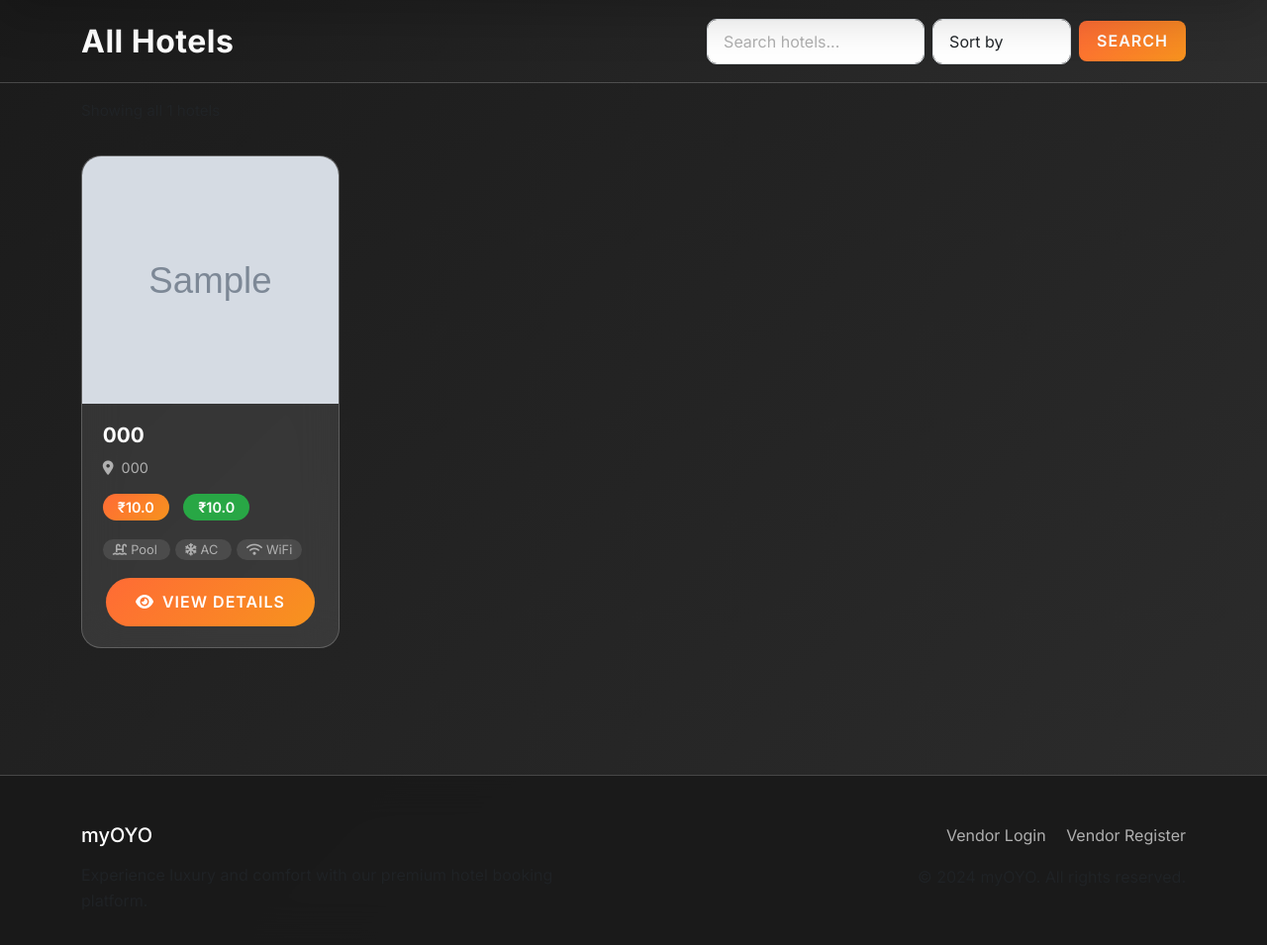
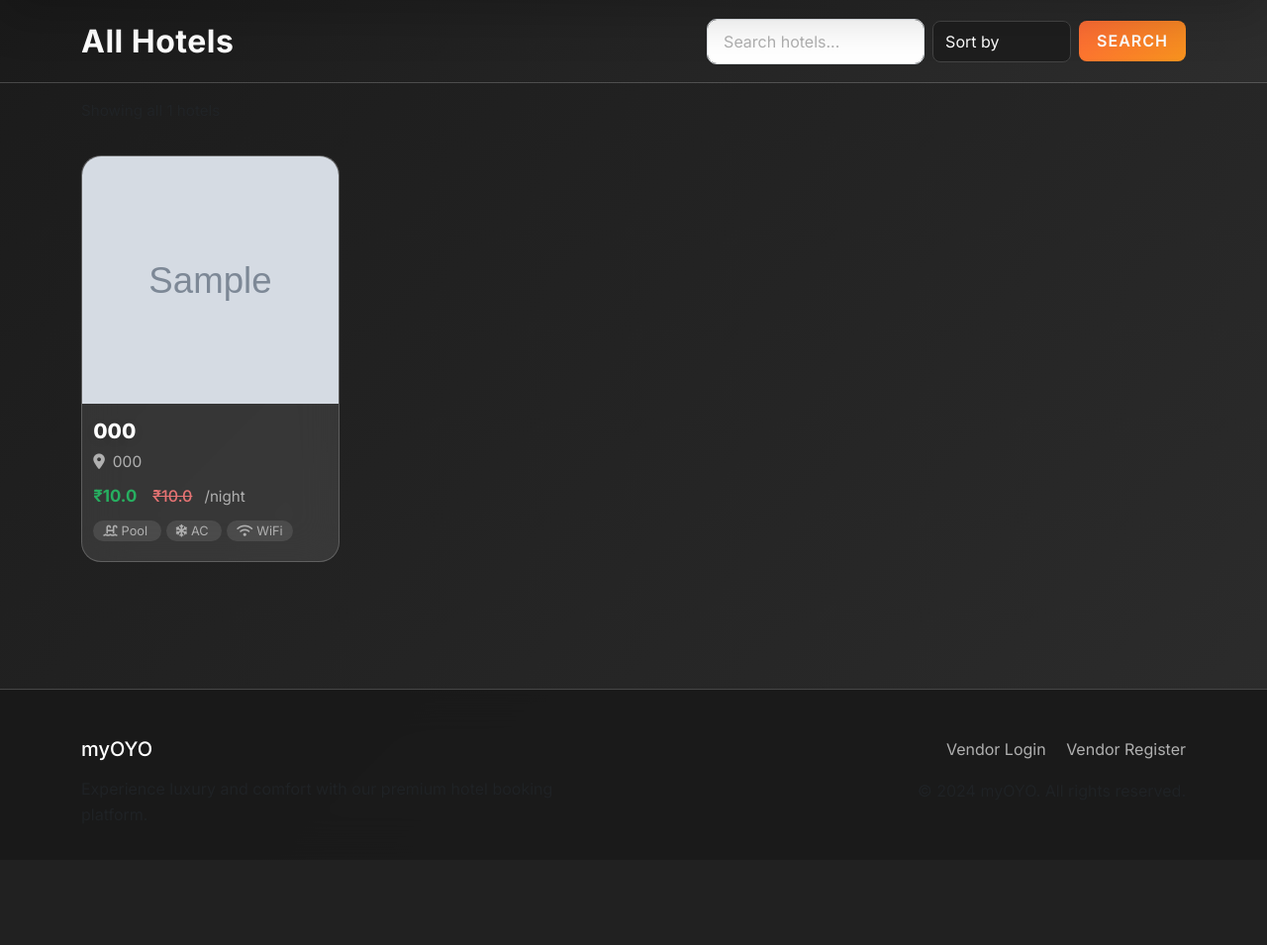
Before and after one commit to BNB2006/Hotel, a Django app: page /hotels/ in a window 1280 px wide. Shown: the part 89-1044 px from the top of the page at 99% size. After the commit the page ends 858 px from the top, so only its background shows below. Run offline with Django 5.2, Linux system fonts and the light colour scheme; tables that the repository leaves empty hold one stand-in row (values such as "Sample post"); grey boxes marked "Sample" are stand-in pictures.

Commit message:
hotel cards

```diff
--- a/my_OYO/home/templates/hotels.html
+++ b/my_OYO/home/templates/hotels.html
@@ -53,18 +53,22 @@
               {% else %}
                 <img src="https://images.unsplash.com/photo-1566073771259-6a8506099945?ixlib=rb-4.0.3&ixid=M3wxMjA3fDB8MHxwaG90by1wYWdlfHx8fGVufDB8fHx8fA%3D%3D&auto=format&fit=crop&w=2070&q=80" class="card-img-top" alt="Luxury Hotel">
               {% endif %}
-              <div class="hotel-card-body">
-                <h5 class="hotel-title">{{hotel.hotel_name}}</h5>
-                <p class="hotel-location">
+              <div class="hotel-card-body" style="padding: 1rem 0.7rem 0.7rem 0.7rem;">
+                <h5 class="hotel-title" style="color: #fff; font-weight: 800; text-shadow: 0 2px 8px rgba(0,0,0,0.12); margin-bottom: 0.4rem;">{{hotel.hotel_name}}</h5>
+                <p class="hotel-location" style="color: #b0b0b0; font-size: 0.97rem; margin-bottom: 0.5rem;">
                   <i class="fas fa-map-marker-alt me-2"></i>{{hotel.hotel_location}}
                 </p>
-                <div class="mb-3">
-                  <span class="price-badge">₹{{hotel.hotel_price}}</span>
+                <div class="mb-2 d-flex align-items-end gap-2">
                   {% if hotel.hotel_offer_price %}
-                    <span class="offer-badge">₹{{hotel.hotel_offer_price}}</span>
+                    <span style="color: #27ae60; font-weight: 700; font-size: 1.05rem;">₹{{hotel.hotel_offer_price}}</span>
+                    <span style="color: #e57373; text-decoration: line-through; font-size: 1rem; font-weight: 500; margin-left: 8px;">₹{{hotel.hotel_price}}</span>
+                    <span style="color: #b0b0b0; font-size: 0.95rem; margin-left: 4px;">/night</span>
+                  {% else %}
+                    <span style="color: #fff; font-weight: 700; font-size: 1.1rem;">₹{{hotel.hotel_price}}</span>
+                    <span style="color: #b0b0b0; font-size: 0.95rem; margin-left: 4px;">/night</span>
                   {% endif %}
                 </div>
-                <div class="mb-3">
+                <div class="mb-2">
                   <span class="amenity-badge">
                     <i class="fas fa-swimming-pool me-1"></i>Pool
                   </span>
@@ -73,11 +77,6 @@
                   </span>
                   <span class="amenity-badge">
                     <i class="fas fa-wifi me-1"></i>WiFi
-                  </span>
-                </div>
-                <div class="text-center">
-                  <span class="btn-primary-custom btn-sm">
-                    <i class="fas fa-eye me-2"></i>View Details
                   </span>
                 </div>
               </div>
--- a/my_OYO/static/home/css/style.css
+++ b/my_OYO/static/home/css/style.css
@@ -483,3 +483,18 @@ body{
     padding: 7px 10px;
   }
 }
+
+/* Custom select dropdown for sort options */
+.hotels-searchbar select,
+.search-input select {
+  background: rgba(30,30,30,0.98) !important;
+  color: #fff !important;
+  border: 1.5px solid #444 !important;
+  border-radius: 8px !important;
+  padding: 8px 12px !important;
+}
+.hotels-searchbar select option,
+.search-input select option {
+  background: rgba(30,30,30,0.98);
+  color: #fff;
+}
```
Also changed, not shown: my_OYO/home/templates/index.html (+11 -20 lines).
